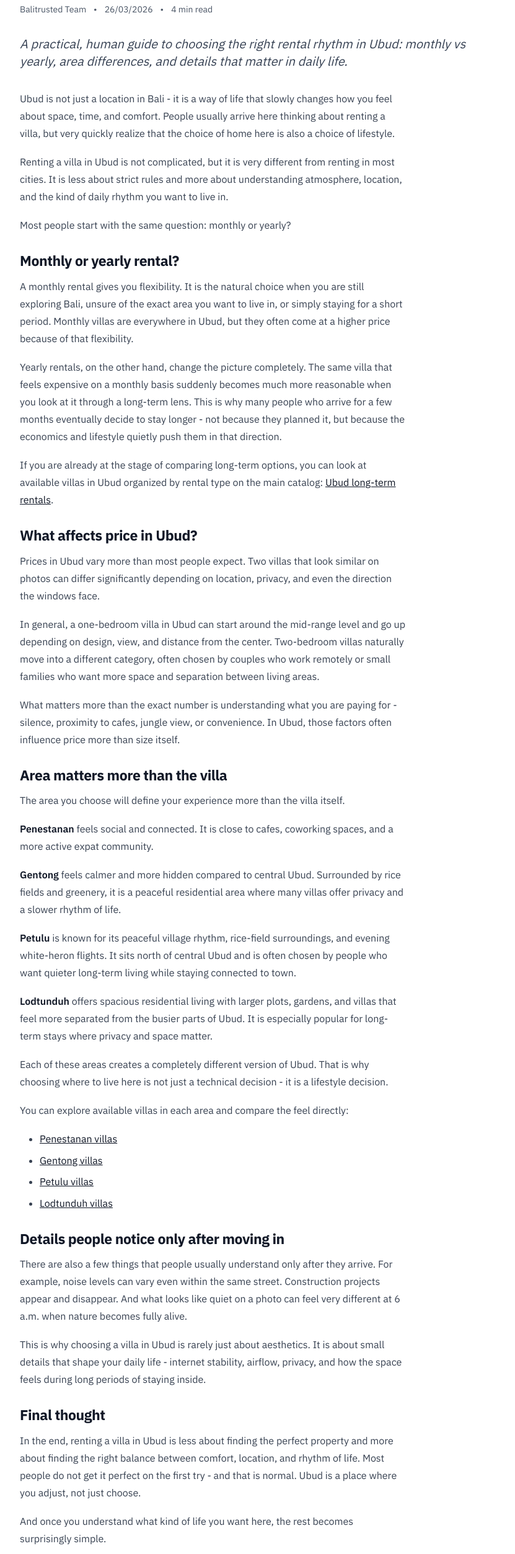
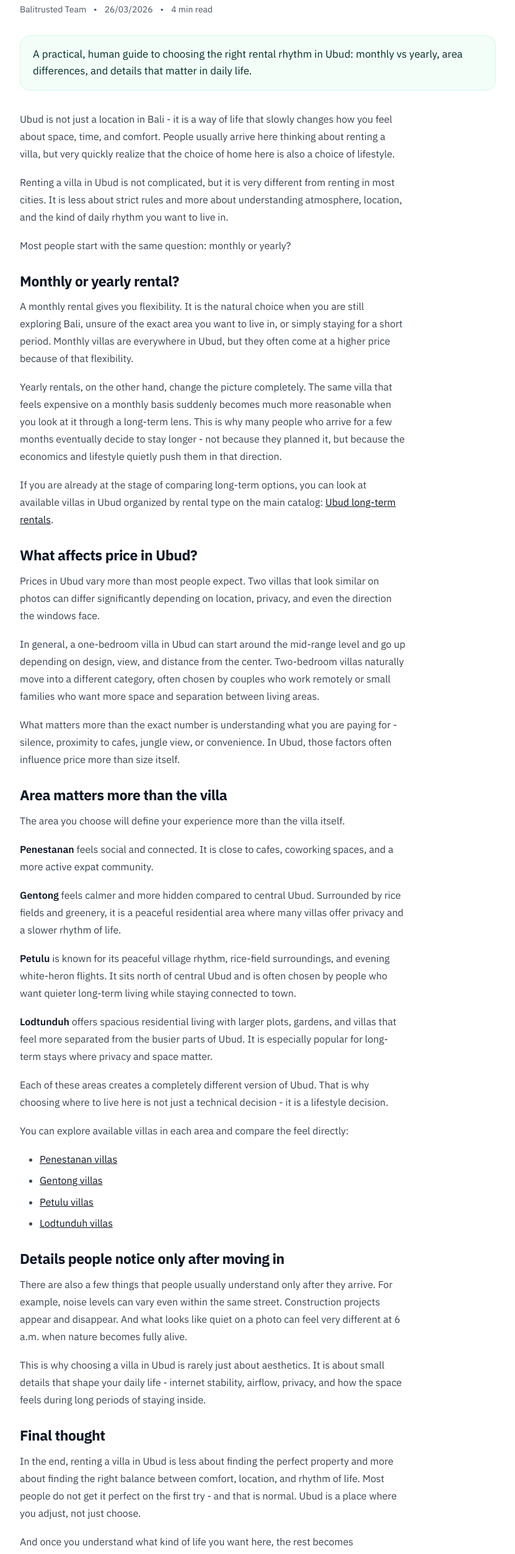
Before and after one commit to balitrusted/bali-realestate, a Next.js app: page /blog/how-to-rent-a-villa-in-ubud in a window 1280 px wide. Shown: the part 234-2741 px from the top of the page at 62% size, without its empty margins (48-879 px from the left). Built offline with nearby package versions, Linux system fonts and the light colour scheme; no server answers.

Commit message:
style(blog): add soft summary callout, lighten final CTA, move back link above comments

```diff
--- a/app/blog/[slug]/page.tsx
+++ b/app/blog/[slug]/page.tsx
@@ -64,18 +64,22 @@ export default async function BlogPostPage({ params }: { params: Promise<{ slug:
                 </div>
               ) : null}
 
-              {post.summary ? <p className="text-xl text-gray-700 mb-8 italic">{post.summary}</p> : null}
+              {post.summary ? (
+                <p className="mb-8 rounded-2xl border border-emerald-100 bg-emerald-50/60 px-5 py-4 text-[1.05rem] leading-relaxed text-emerald-950">
+                  {post.summary}
+                </p>
+              ) : null}
               <ArticleContent content={post.content} />
             </article>
-
-            <div className="mt-12 pt-8 border-t border-gray-200 max-w-3xl">
-              <ArticleComments articleId={`blog:${post.id}`} />
-            </div>
 
             <div className="mt-12 pt-8 border-t border-gray-200">
               <Link href="/blog" className="text-gray-900 hover:text-gray-700 font-medium">
                 ← Back to Blog
               </Link>
+            </div>
+
+            <div className="mt-12 pt-8 border-t border-gray-200 max-w-3xl">
+              <ArticleComments articleId={`blog:${post.id}`} />
             </div>
           </div>
 
--- a/app/globals.css
+++ b/app/globals.css
@@ -237,18 +237,20 @@ html {
   align-items: center;
   justify-content: center;
   border-radius: 0.75rem;
-  background: #111827;
-  color: #ffffff;
+  background: #ecfdf5;
+  color: #065f46;
   text-decoration: none;
   font-weight: 600;
   padding: 0.65rem 1rem;
-  border: 1px solid #111827;
-  transition: background-color 0.2s ease, border-color 0.2s ease;
+  border: 1px solid #a7f3d0;
+  box-shadow: 0 1px 2px rgba(0, 0, 0, 0.04);
+  transition: background-color 0.2s ease, border-color 0.2s ease, color 0.2s ease;
 }
 
 .prose.prose-article .final-cta a:hover {
-  background: #065f46;
-  border-color: #065f46;
+  background: #d1fae5;
+  border-color: #6ee7b7;
+  color: #064e3b;
 }
 
 /* Tiptap editor styles */
```
